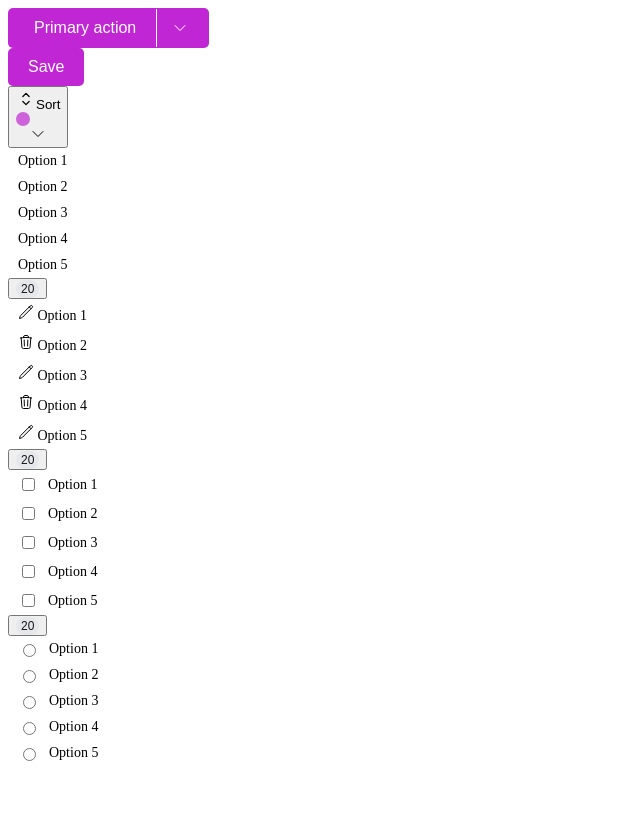
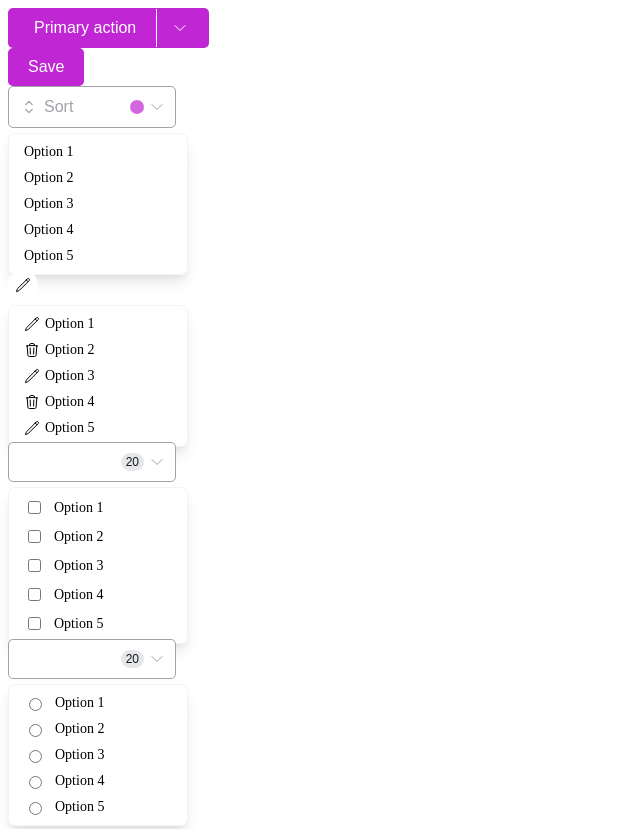
Before and after one commit to neicore/todo, a React (Create React App) app: page / in a window 1280 px wide. Shown: the whole page, without its empty margins (0-640 px from the left). Before the commit the page ends 800 px from the top, so only its background shows below. Built offline with nearby package versions, Linux system fonts and the light colour scheme; the HTML template or start-up script is replaced by a standard one.

Commit message:
select styles in

```diff
--- a/src/App.tsx
+++ b/src/App.tsx
@@ -1,5 +1,5 @@
 import Button from './components/button'
-import { ChevronDown, Sort } from './components/icons'
+import { Edit, Sort } from './components/icons'
 import Select from './components/select'
 import SplitButton from './components/SplitButton/Index'
 import {
@@ -31,9 +31,13 @@ function App() {
         TriggerIconLeft={Sort}
         triggerTitle={'Sort'}
         activeBeacon={true}
-        TriggerIconRight={ChevronDown}
       />
-      <Select options={normalWithIconSelectOptions} type="multi-normal" />
+      <Select
+        options={normalWithIconSelectOptions}
+        type="multi-normal"
+        triggerType="icon"
+        TriggerIcon={Edit}
+      />
       <Select options={checkboxSelectOptions} type="multi-checkbox" />
       <Select options={radioSelectOptions} type="single-radio" />
     </>
--- a/src/components/select/index.tsx
+++ b/src/components/select/index.tsx
@@ -1,7 +1,9 @@
 import { ElementType } from 'react'
 import Active from '../active'
 import CountBadge from '../CountBadge/CountBadge'
+import { ChevronDown } from '../icons'
 import SelectItem from '../selectItem'
+import style from './style.module.sass'
 
 interface Props {
   options: option[]
@@ -10,7 +12,6 @@ interface Props {
   TriggerIconLeft?: ElementType
   triggerTitle?: string
   activeBeacon?: boolean
-  TriggerIconRight?: ElementType
   TriggerIcon?: ElementType
 }
 
@@ -30,7 +31,6 @@ const Select = ({
   TriggerIconLeft,
   triggerTitle,
   activeBeacon = false,
-  TriggerIconRight,
   TriggerIcon,
 }: Props) => {
   const handleNormalClick = (e: any) => {
@@ -46,22 +46,22 @@ const Select = ({
     switch (triggerType) {
       case 'full':
         return (
-          <button className={'style.trigger'}>
-            <span className={'style.trigger_left'}>
+          <button className={style.trigger}>
+            <span className={style.trigger_left}>
               {TriggerIconLeft ? <TriggerIconLeft /> : null}
               {triggerTitle}
             </span>
 
-            <span className={'style.trigger_right'}>
+            <span className={style.trigger_right}>
               {activeBeacon ? <Active /> : <CountBadge count={'20'} />}
-              {TriggerIconRight ? <TriggerIconRight /> : null}
+              {<ChevronDown />}
             </span>
           </button>
         )
 
       case 'icon':
         return (
-          <button className={'style.trigger_icon'}>
+          <button className={style.trigger_icon}>
             {TriggerIcon ? <TriggerIcon /> : null}
           </button>
         )
@@ -164,9 +164,9 @@ const Select = ({
   }
 
   return (
-    <div>
+    <div className={style.container}>
       {triggerComponent()}
-      <div>{optionsComponent()}</div>
+      <div className={style.options}>{optionsComponent()}</div>
     </div>
   )
 }
--- /dev/null
+++ b/src/components/select/style.module.sass
@@ -0,0 +1,54 @@
+.container
+    width: fit-content
+    position: relative
+
+    .trigger
+        display: flex
+        align-items: center
+        justify-content: space-between
+        padding: 10px
+        gap: 10px
+        min-width: 168px
+        font-size: 16px
+        background-color: #fff
+        color: #A1A1AA
+        border: 1px solid #A1A1AA
+        border-radius: 5px
+
+        &_left
+            display: flex
+            align-items: center
+            gap: 5px
+
+        &_right
+            display: flex
+            align-items: center
+            gap: 5px
+
+    .trigger_icon
+        border: none
+        background-color: #fff
+        width: 30px
+        height: 30px
+        border-radius: 100%
+        display: flex
+        align-items: center
+        justify-content: center
+
+        &:hover
+            background-color: #F3F4F6
+
+    .options
+        position: absolute
+        top: 5px
+
+        display: flex
+        flex-direction: column
+        align-items: flex-start
+        padding: 5px
+        position: relative
+        min-width: 168px
+        background: #FFFFFF
+        border: 1px solid #F3F4F6
+        box-shadow: 0px 10px 15px -3px rgba(0, 0, 0, 0.1), 0px 4px 6px -2px rgba(0, 0, 0, 0.05)
+        border-radius: 7px
--- a/src/components/selectItem/index.tsx
+++ b/src/components/selectItem/index.tsx
@@ -55,7 +55,7 @@ const SelectItem = ({
       case 'right':
         return (
           <li
-            className={style.menu_item}
+            className={`${style.menu_item} ${style.menu_item_right_icon}`}
             id={id}
             value={value}
             onClick={(e: any) => {
@@ -72,7 +72,7 @@ const SelectItem = ({
       case 'both':
         return (
           <li
-            className={style.menu_item}
+            className={`${style.menu_item} ${style.menu_item_right_icon}`}
             id={id}
             value={value}
             onClick={(e: any) => {
--- a/src/components/selectItem/style.module.sass
+++ b/src/components/selectItem/style.module.sass
@@ -1,13 +1,25 @@
 .menu_item
     display: flex
-    flex-direction: row
     align-items: center
     padding: 5px 10px
     gap: 10px
     border-radius: 5px
     font-size: 14px
-    width: fit-content
-    min-width: Fill (181px)
+    width: 100%
+    list-style: none
+
+    &_left
+        display: flex
+        align-items: center
+        gap: 5px
 
     &:hover
         background-color: #F3F4F6
+
+    &:_left
+        display: flex
+        align-items: center
+        gap: 10px
+
+.menu_item_right_icon
+    justify-content: space-between
```
